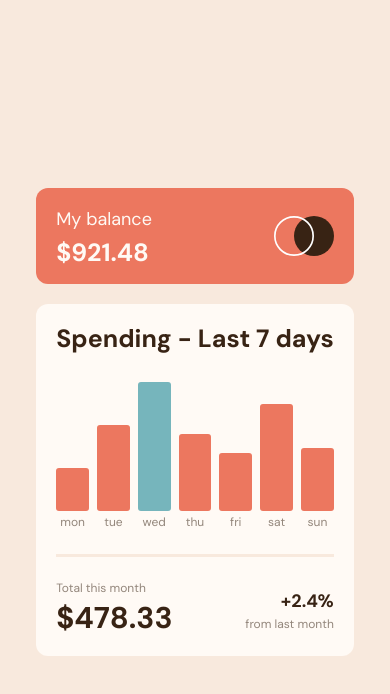
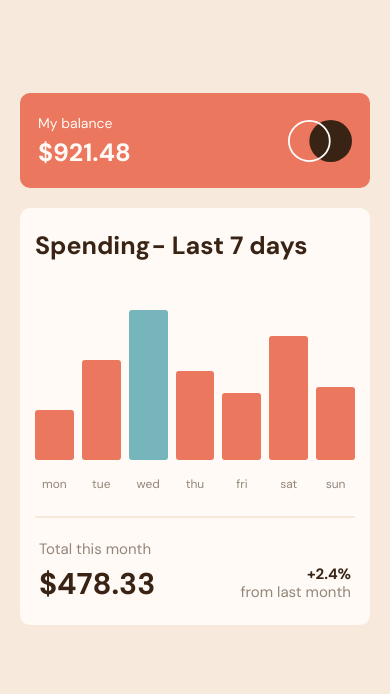
Before and after one commit to karinaestaba/expenses-chart-component, a plain HTML site: page index.html in a window 390 px wide. Drawn offline with Linux system fonts and the light colour scheme.

Commit message:
+ Estilos base para mobile.

```diff
--- a/assets/css/style.sass
+++ b/assets/css/style.sass
@@ -33,24 +33,29 @@ body
 
 .container
   max-width: 1220px
-  padding: 20px
+  width: 90vw
+  min-height: 78vh
   margin: 0 auto
 
 .card
   &-widget
     background-color: $soft_red
-    padding: 20px
-    border-radius: 12px
+    padding: 19px 18px 24px
+    border-radius: 10px
     display: flex
     justify-content: space-between
     align-items: center
     gap: 10px
     color: $very_pale_orange
     margin-bottom: 20px
+    max-width: 350px
+    margin-left: auto
+    margin-right: auto
 
     .title
       display: block
-      margin-bottom: 10px
+      margin-bottom: 6px
+      font-size: 14px
 
     .amount
       display: block
@@ -60,30 +65,40 @@ body
     .icon
       img
         display: block
+        margin-top: 6px
 
   &-chart
     background-color: $very_pale_orange
-    border-radius: 12px
-    padding: 20px
+    border-radius: 10px
+    padding: 23px 15px
+    max-width: 350px
+    margin-left: auto
+    margin-right: auto
 
     header
       color: $dark_brown
+      margin-bottom: 20px
 
       h1
         font-size: 25px
         line-height: 30px
 
+        > span
+          display: inline-block
+          margin-left: -5px
+
     footer
-      padding-top: 20px
+      padding: 20px 4px 0
       color: $medium_brown
       display: flex
       justify-content: space-between
-      border-top: 3px solid $cream
+      border-top: 2px solid $cream
 
       .total
         .title
-          font-size: 12px
+          font-size: 15px
           display: block
+          margin-bottom: 5px
 
         .amount
           display: block
@@ -100,23 +115,28 @@ body
           display: block
           color: $dark_brown
           font-weight: 700
+          font-size: 15px
+          line-height: 16px
+          white-space: nowrap
 
         .description
           display: block
-          font-size: 12px
+          font-size: 15px
+          line-height: 20px
 
     .chart
       list-style: none
+      height: 235px
       padding-top: 20px
       padding-bottom: 20px
 
       display: grid
       grid-template-columns: 1fr
       grid-template-rows: 1fr auto
-      height: 200px
+      gap: 13px
       align-items: end
 
-      legend
+      .legend
         display: grid
         grid-template-columns: repeat(7, minmax(20px, 1fr))
         grid-template-rows: 1fr
--- a/index.html
+++ b/index.html
@@ -18,19 +18,19 @@
       </span>
 
       <figure class="icon">
-        <img src="assets/images/logo.svg" alt="Logo" width="60">
+        <img src="assets/images/logo.svg" alt="Logo" width="64">
       </figure>
     </div>
 
     <section class="card-chart">
       <header>
-        <h1>Spending - Last 7 days</h1>
+        <h1>Spending <span>- Last 7 days</span></h1>
       </header>
 
       <div class="chart">
         <div class="bars" id="chartBars"></div>
 
-        <legend id="chartLegend"></legend>
+        <div class="legend" id="chartLegend"></div>
       </div>
 
       <footer>
```
Also changed, not shown: assets/css/style.css, 1 other file.
